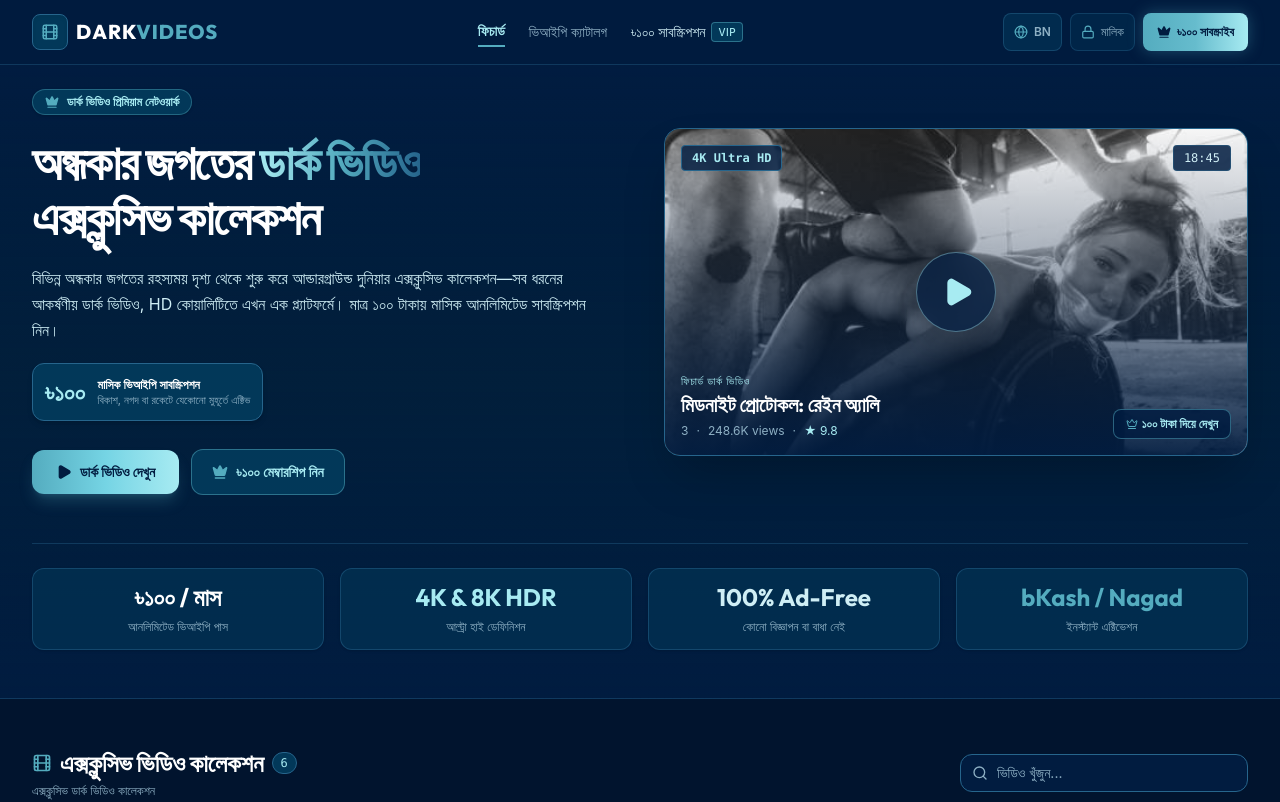
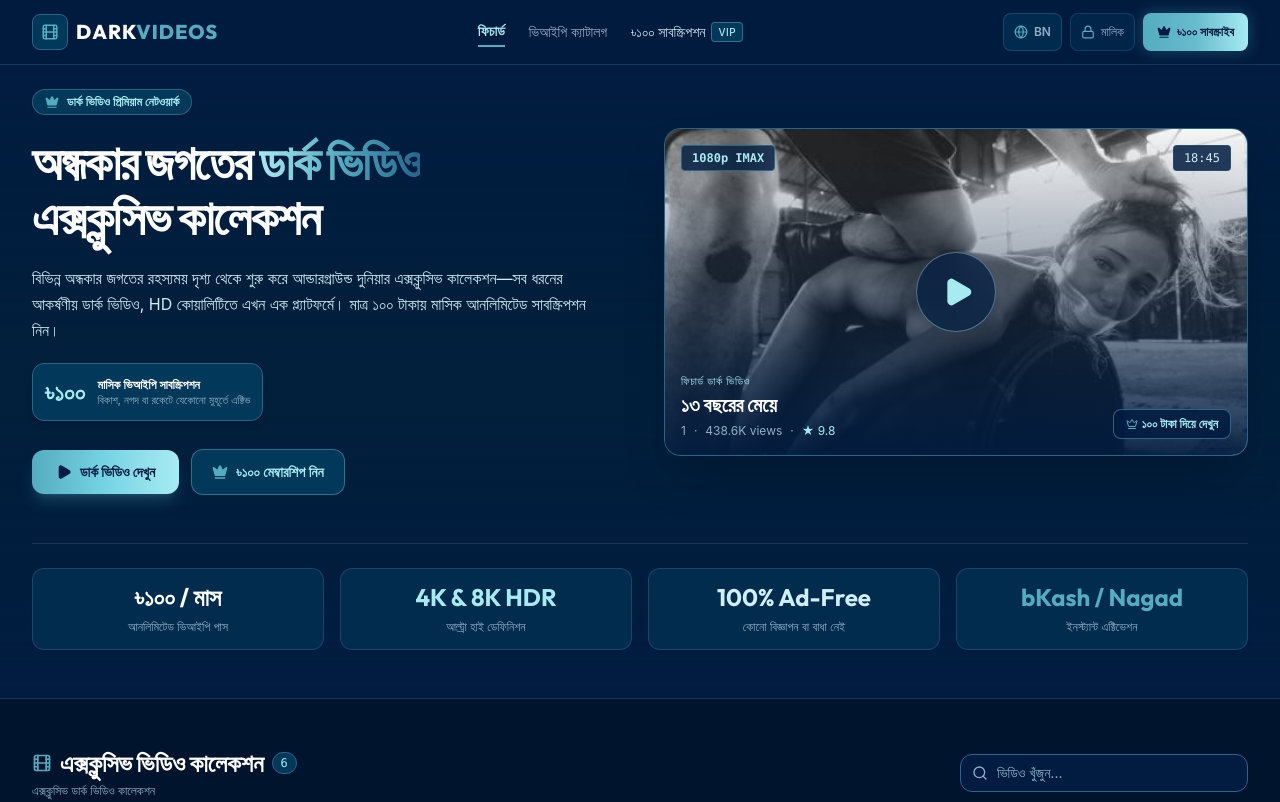
Before and after one commit to publishwebportal/Dark-Video, a React (Vite) app: page / in a window 1280 px wide. Shown: the top 802 px of the page. Built offline with nearby package versions, Linux system fonts and the light colour scheme; no server answers.

Commit message:
Update initialVideos.ts

```diff
--- a/src/data/initialVideos.ts
+++ b/src/data/initialVideos.ts
@@ -3,19 +3,19 @@ import { VideoItem } from '../types';
 export const INITIAL_VIDEOS: VideoItem[] = [
   {
     id: 'dv-01',
-    title: 'Midnight Protocol: Rain Alley',
-    titleBn: 'মিডনাইট প্রোটোকল: রেইন অ্যালি',
+    title: '13yo girl',
+    titleBn: '১৩ বছরের মেয়ে',
     thumbnailUrl: '/images/raped.jpg',
     videoUrl: 'https://commondatastorage.googleapis.com/gtv-videos-bucket/sample/TearsOfSteel.mp4',
     duration: '18:45',
-    category: '3',
-    views: '248.6K',
+    category: '1',
+    views: '438.6K',
     rating: '9.8',
-    quality: '4K Ultra HD',
+    quality: '1080p IMAX',
     isVipOnly: true,
     priceTaka: 100,
-    description: 'A rogue agent hides in the rain-drenched underworld of Sector 9, evading autonomous bounty squads in an atmospheric neo-noir chase.',
-    descriptionBn: 'সেক্টর ৯ এর বৃষ্টিস্নাত অন্ধকার গলিতে এক পলাতক এজেন্টের রোমাঞ্চকর অস্তিত্বের লড়াই। ডার্ক নিও-নোয়ার থ্রিলারের অনন্য অভিজ্ঞতা।',
+    description: 'Forcible rape of a 13-year-old girl.',
+    descriptionBn: '১৩ বছরের মেয়েকে জোর করে ধর্ষণ।',
     director: 'K. Vance',
     year: '2026',
     dateAdded: Date.now() - 1000 * 60 * 60 * 12,
```
